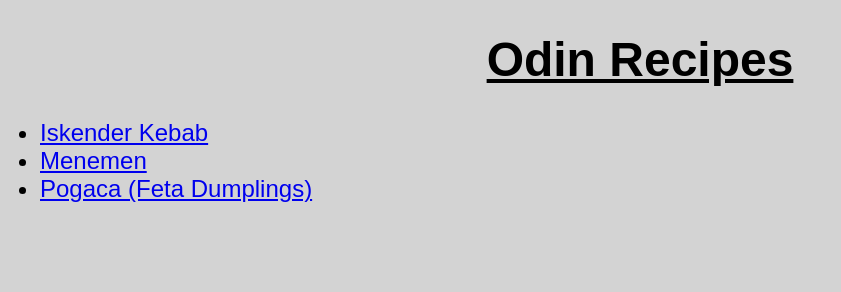
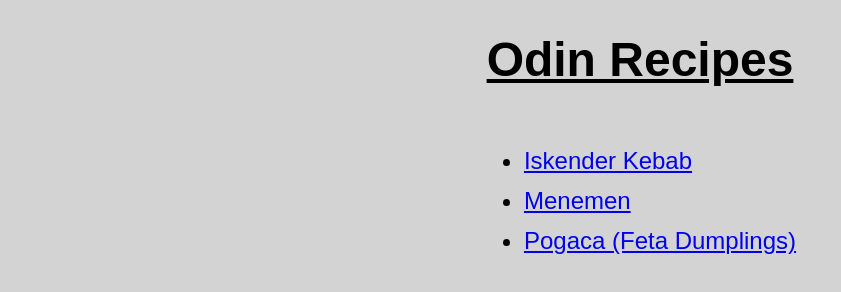
Before and after one commit to behluelselcuk/odin-recipes, a plain HTML site: page index.html in a window 1280 px wide. Shown: the whole page, without its empty margins (0-841 px from the left). Drawn offline with Linux system fonts and the light colour scheme.

Commit message:
Kleine Änderung in styles.css für index.html
Ich habe nur das Box-Modell individualisiert und
das ul zentriert mit einem div zentriert.

```diff
--- a/index.html
+++ b/index.html
@@ -8,10 +8,12 @@
 </head>
 <body>
     <h1>Odin Recipes</h1>
-    <ul>
-        <li><a href="./recipes/iskender_kebab.html">Iskender Kebab</a></li>
-        <li><a href="./recipes/menemen.html">Menemen</a></li>
-        <li><a href="./recipes/pogaca.html">Pogaca (Feta Dumplings)</a></li>
-    </ul>
+    <div class="container">
+        <ul class="myUL">
+            <li><a href="./recipes/iskender_kebab.html">Iskender Kebab</a></li>
+            <li><a href="./recipes/menemen.html">Menemen</a></li>
+            <li><a href="./recipes/pogaca.html">Pogaca (Feta Dumplings)</a></li>
+        </ul>
+    </div>
 </body>
 </html>
--- a/styles.css
+++ b/styles.css
@@ -1,7 +1,9 @@
 body {
     font-family: Arial, Helvetica, sans-serif;
     margin: 0;
+    padding: 0;
     background-color: lightgray;
+    box-sizing: border-box;
 }
 
 h1 {
@@ -10,9 +12,19 @@ h1 {
     text-decoration: underline;
 }
 
+.container {
+    text-align: center;
+}
+
+ul {
+    display: inline-block;
+    text-align: left;
+}
+
 li {
     font-size: 1.5em;
     text-decoration: none;
+    margin: 12px 0;
 }
 
 a:visited {
```
